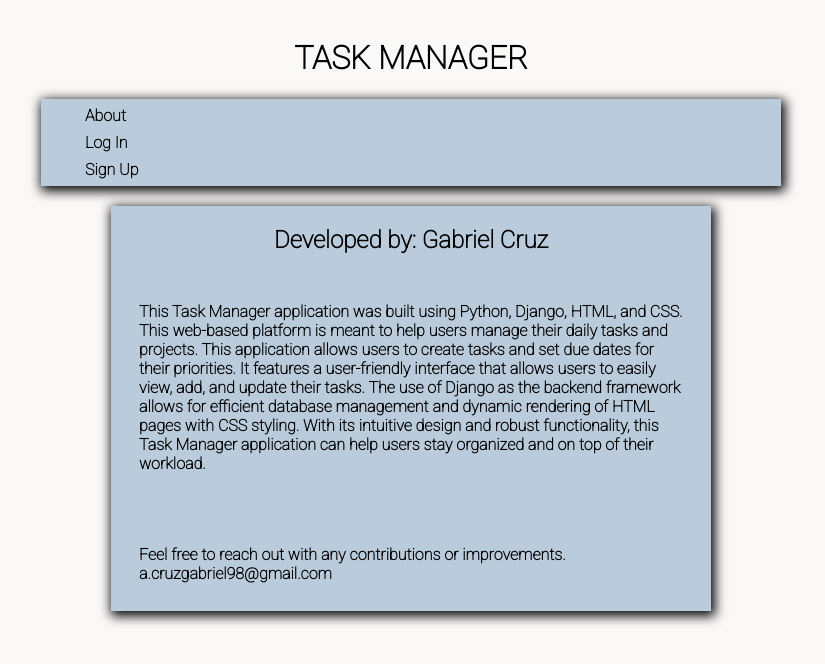
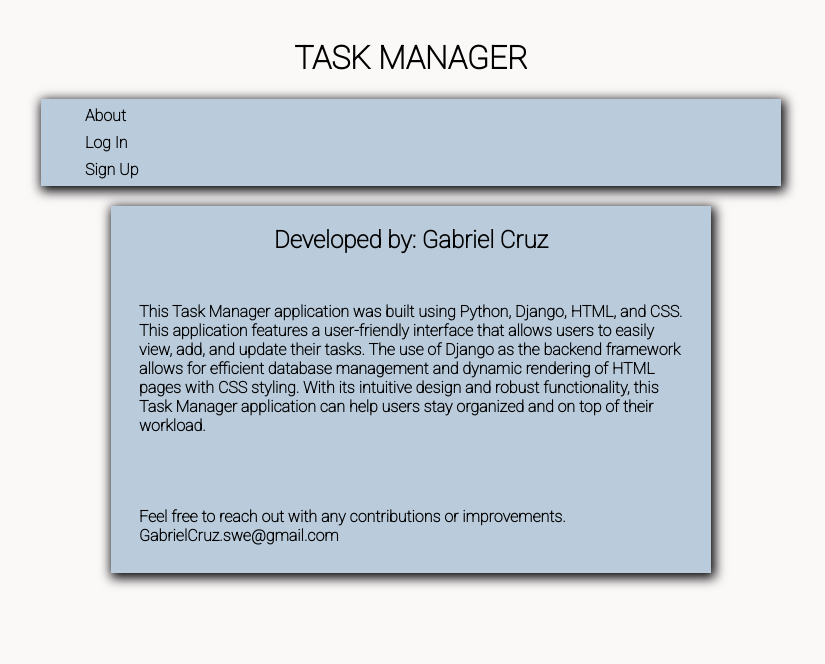
Before and after one commit to Gabrielcruz1/django_taskmanager, a Django app: page /about/ in a window 1280 px wide. Shown: the top 664 px of the page, without its empty margins (229-1054 px from the left). Run offline with Django 4.2, Linux system fonts and the light colour scheme.

Commit message:
updated about page

```diff
--- a/main_app/templates/about.html
+++ b/main_app/templates/about.html
@@ -3,15 +3,12 @@
 <div>
     <h2 class="devName"> Developed by: Gabriel Cruz</h2>
     <p class="aboutPar">
-        This Task Manager application was built using Python, Django, HTML, and CSS. This web-based platform is meant to
-        help users manage their daily tasks and projects. This application allows users to create tasks and set due
-        dates for their priorities. It features a user-friendly interface that allows users to easily view, add, and
-        update their tasks. The use of Django as the backend framework allows for efficient database management and
+        This Task Manager application was built using Python, Django, HTML, and CSS. This application features a user-friendly interface that allows users to easily view, add, and update their tasks. The use of Django as the backend framework allows for efficient database management and
         dynamic rendering of HTML pages with CSS styling. With its intuitive design and robust functionality, this Task
         Manager application can help users stay organized and on top of their workload.
     </p>
     <p class="contactMe"> Feel free to reach out with any contributions or improvements.
-        a.cruzgabriel98@gmail.com
+        GabrielCruz.swe@gmail.com
     </p>
 </div>
 {% endblock %}
```
